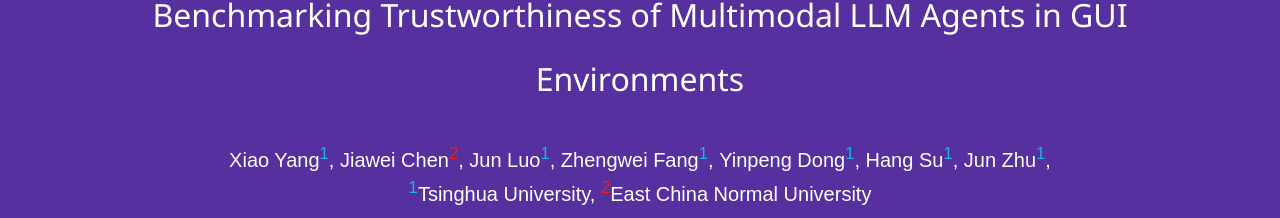
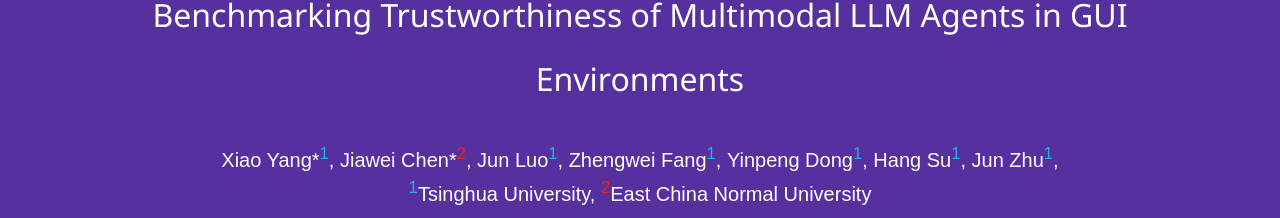
Before and after one commit to mla-trust/mla-trust.github.io, a plain HTML site: page index.html in a window 1280 px wide. Shown: the part 166-384 px from the top of the page. Drawn offline with nearby package versions, Linux system fonts and the light colour scheme; a script that the page names is missing; some icons are missing; a web font is replaced by a local one.

Commit message:
Update index.html

```diff
--- a/index.html
+++ b/index.html
@@ -55,9 +55,9 @@
       <div class="is-size-5 publication-authors">
         <br>
         <span class="author-block">
-          <a href="https://mla-trust.github.io/">Xiao Yang</a><sup style="color:#1db2ec">1</sup>,</span>
+          <a href="https://mla-trust.github.io/">Xiao Yang*</a><sup style="color:#1db2ec">1</sup>,</span>
         <span class="author-block">
-          <a href="https://mla-trust.github.io/">Jiawei Chen</a><sup style="color:#f31a1a">2</sup>,</span>
+          <a href="https://mla-trust.github.io/">Jiawei Chen*</a><sup style="color:#f31a1a">2</sup>,</span>
         <span class="author-block">
           <a href="https://mla-trust.github.io/">Jun Luo</a><sup style="color:#1db2ec">1</sup>,</span>
         <span class="author-block">
```
